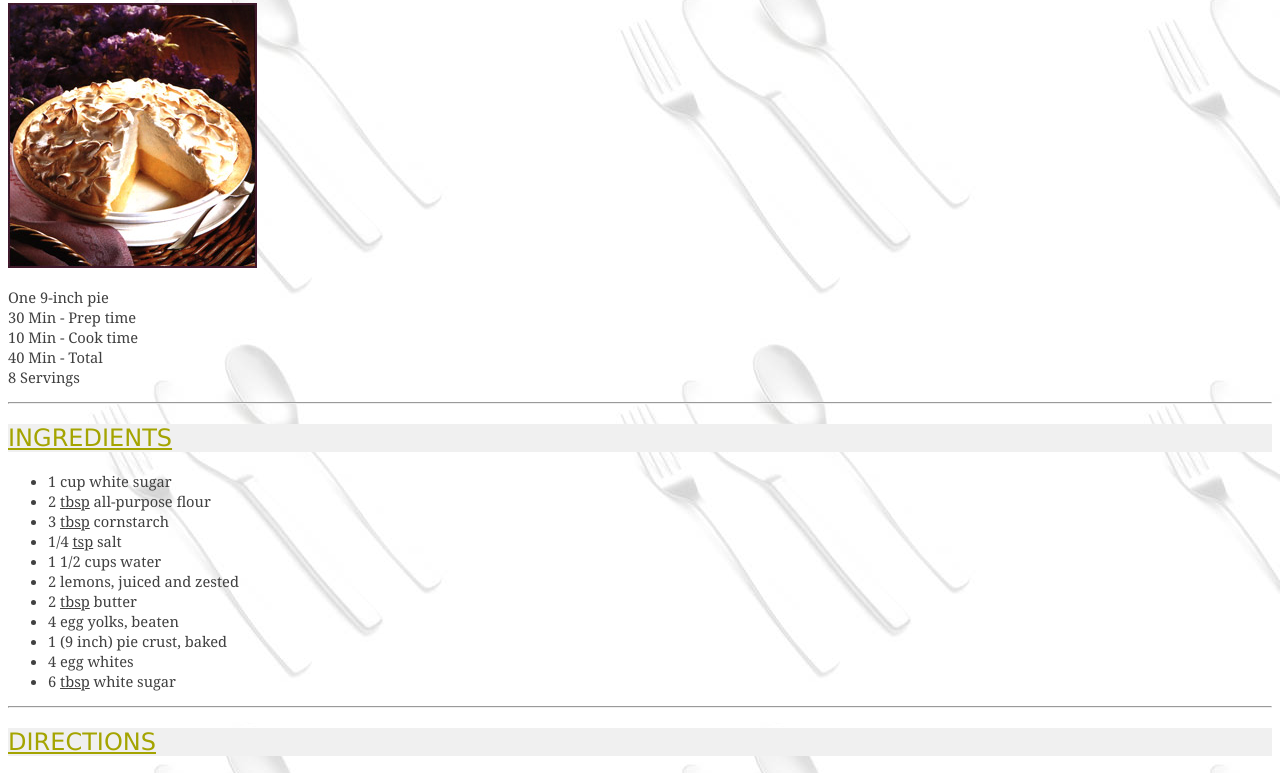
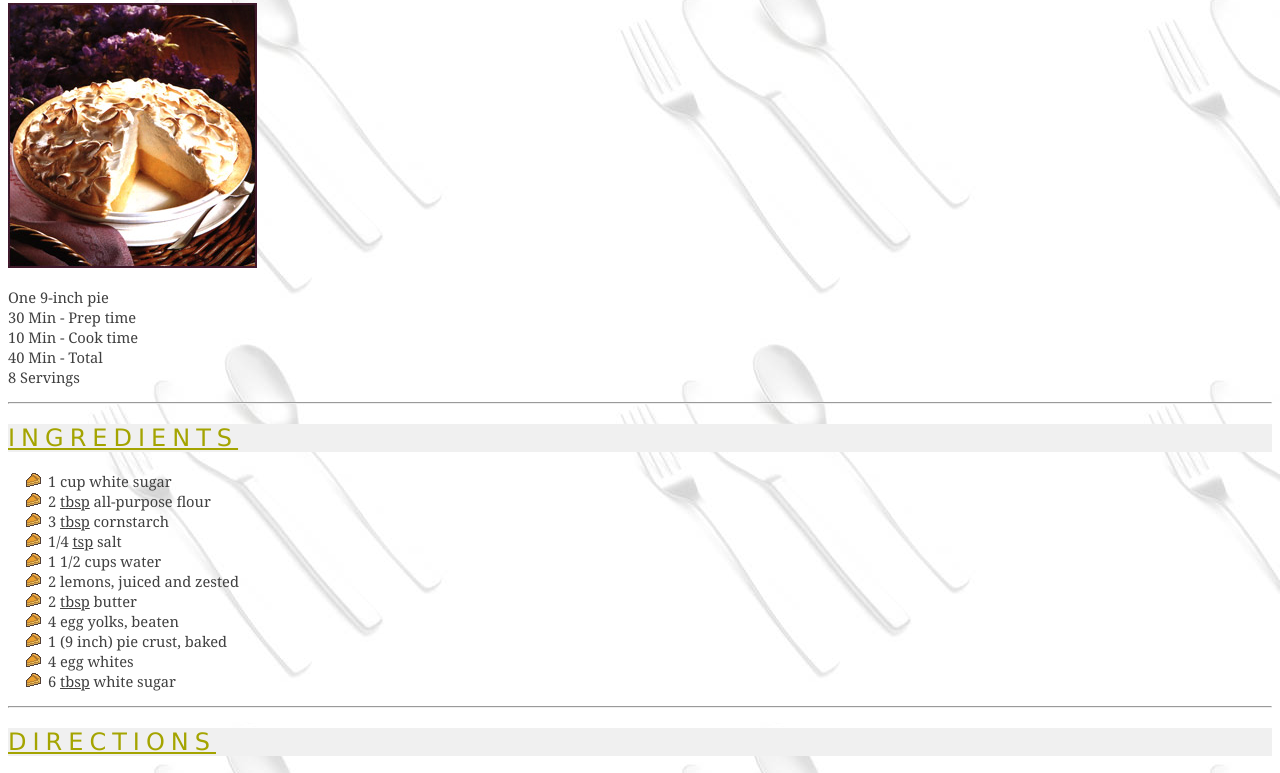
Before and after one commit to sammanthp007/Grandmas-Lemon-Meringue-Pie-Website, a plain HTML site: page pie.html in a window 1280 px wide. Shown: the part 70-843 px from the top of the page. Drawn offline with Linux system fonts and the light colour scheme.

Commit message:
spacing between letters

```diff
--- a/recipe.css
+++ b/recipe.css
@@ -29,6 +29,7 @@ h1, h2, h3, h4, h5, h6 {
 	background-color: #F0F0F0;
 	font-family: "Lucida Sans Unicode", Helvetica, Arial, sans-serif;
 	text-decoration: underline;
+    letter-spacing: 0.25em;
 }
 
 h1 {
@@ -44,3 +45,7 @@ h2 {
 pre {
     font-family: "Courier New", Courier, monospace;
 }
+
+ul {
+    list-style-image: url("hw1_support_files/pie_icon.gif");
+}
```
